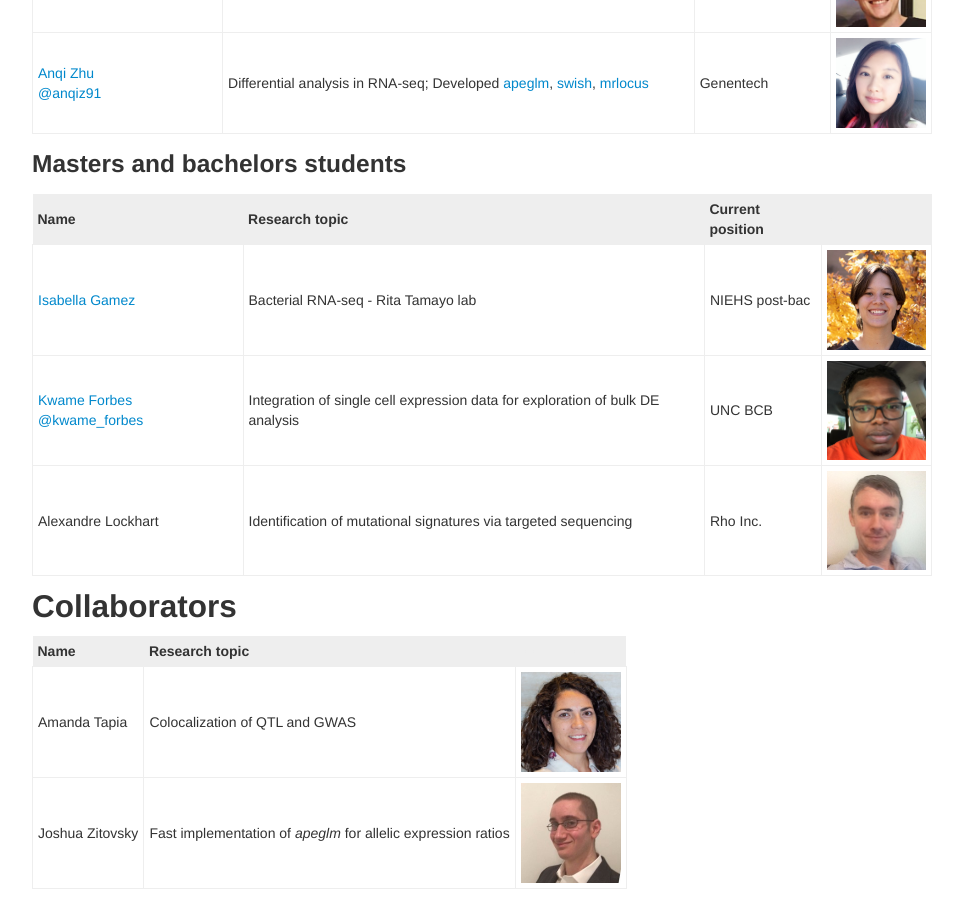
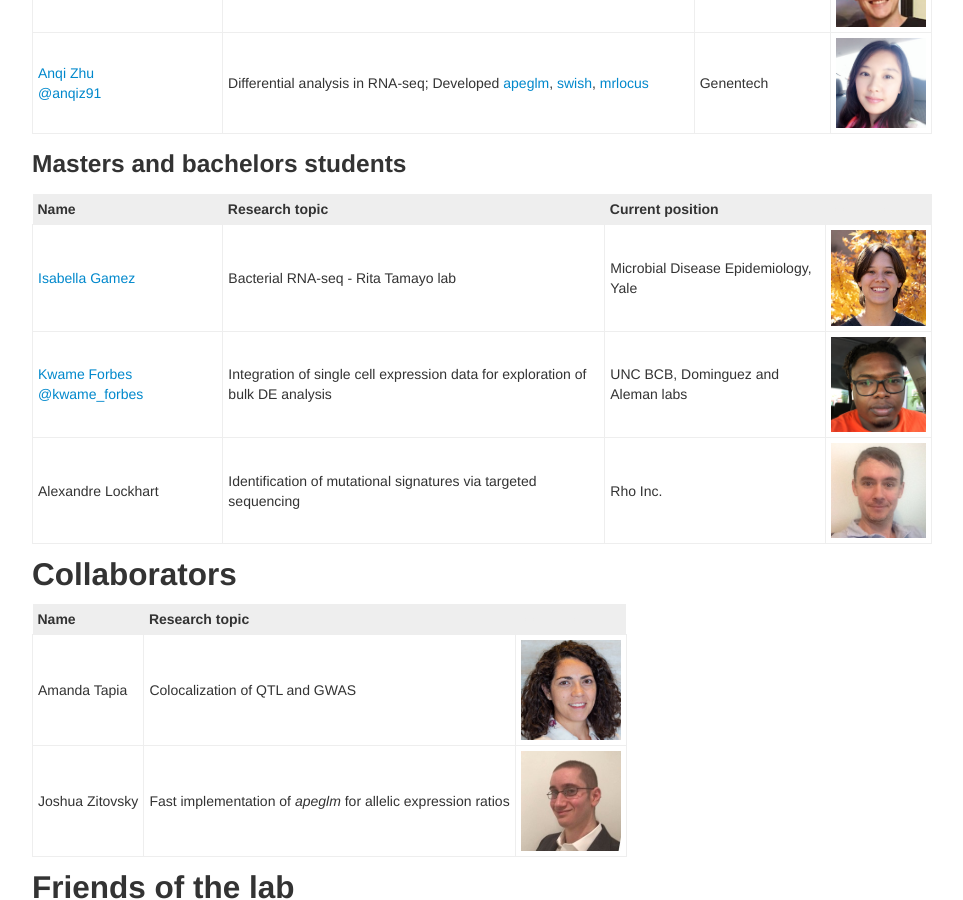
Before and after one commit to mikelove/mikelove.github.io, a Jekyll site: the page built from pages/lab.md, in a window 1280 px wide and 900 px high, scrolled down 1970 px. Shown: the whole window, without its empty margins (158-1121 px from the left). Built offline with Jekyll 4.4.1, drawn with Linux system fonts in a browser that asks for light colours; some of the changed text lies outside the part shown.

Commit message:
add more affils

```diff
--- a/pages/lab.md
+++ b/pages/lab.md
@@ -55,7 +55,7 @@ For software support, please post to [Bioconductor support site](https://support
 
 | Name | Research topic | Current position | <font color="#EEEEEE">~~~~~~~~~~</font> |
 | :--- | :---- | :---- | :---- |
-| [Euphy Wu](https://www.linkedin.com/in/euphy-wu-09b14383) <br> [@FennecPaaaw](https://twitter.com/FennecPaaaw) | Isoform-level allelic imbalance: [SEESAW](https://mikelove.github.io/fishpond/articles/allelic.html) | | <img width="100" src="../assets/euphywu.jpg"> |
+| [Euphy Wu](https://www.linkedin.com/in/euphy-wu-09b14383) <br> [@FennecPaaaw](https://twitter.com/FennecPaaaw) | Isoform-level allelic imbalance: [SEESAW](https://mikelove.github.io/fishpond/articles/allelic.html) | Institute for Trauma Recover | <img width="100" src="../assets/euphywu.jpg"> |
 | [Ji-Eun Park](https://jennprk.github.io/) <br> [@JiEunPark](https://twitter.com/_JiEun_Park_) | Mutational signatures and risk factors in cancer | Dana Farber Cancer Institute | <img width="100" src="../assets/ji-eunpark.jpg"> |
 | [Wancen Mu](https://www.linkedin.com/in/wancen-mu/) <br> [@wancenm](https://twitter.com/wancenm?lang=en) | Allelic imbalance in scRNA-seq: [airpart](https://bioconductor.org/packages/airpart); <br> Bootstrap enrichment analysis: [nullranges](https://bioconductor.org/packages/nullranges); <br> Gaussian processes for multi-omic time series; <br> Predictive modeling of gRNA efficiency | Meta | <img width="100" src="../assets/wancenmu.jpg"> |
 | [Sarah Reifeis](https://www.linkedin.com/in/sarah-reifeis-phd-5943b1157/) [@sarah_reifeis](https://twitter.com/sarah_reifeis) | Exposure effects with confounding | Eli Lilly | <img width="100" src="../assets/sarahreifeis.jpg"> |
@@ -69,8 +69,8 @@ For software support, please post to [Bioconductor support site](https://support
 
 | Name | Research topic | Current position | <font color="#EEEEEE">~~~~~~~~~~</font> |
 | :--- | :---- | :---- | :---- |
-| [Isabella Gamez](https://www.linkedin.com/in/isabella-gamez-3766a01b5) | Bacterial RNA-seq - Rita Tamayo lab | NIEHS post-bac | <img width="100" src="../assets/isabellagamez.jpg"> |
-| [Kwame Forbes](https://kwameforbes.github.io/) [@kwame_forbes](https://twitter.com/kwame_forbes) | Integration of single cell expression data for exploration of bulk DE analysis | UNC BCB | <img width="100" src="../assets/kwameforbes.jpg"> |
+| [Isabella Gamez](https://www.linkedin.com/in/isabella-gamez-3766a01b5) | Bacterial RNA-seq - Rita Tamayo lab | Microbial Disease Epidemiology, Yale | <img width="100" src="../assets/isabellagamez.jpg"> |
+| [Kwame Forbes](https://kwameforbes.github.io/) [@kwame_forbes](https://twitter.com/kwame_forbes) | Integration of single cell expression data for exploration of bulk DE analysis | UNC BCB, Dominguez and Aleman labs | <img width="100" src="../assets/kwameforbes.jpg"> |
 | Alexandre Lockhart | Identification of mutational signatures via targeted sequencing | Rho Inc. | <img width="100" src="../assets/alexlockhart.jpg"> |
 
 ## Collaborators
```
